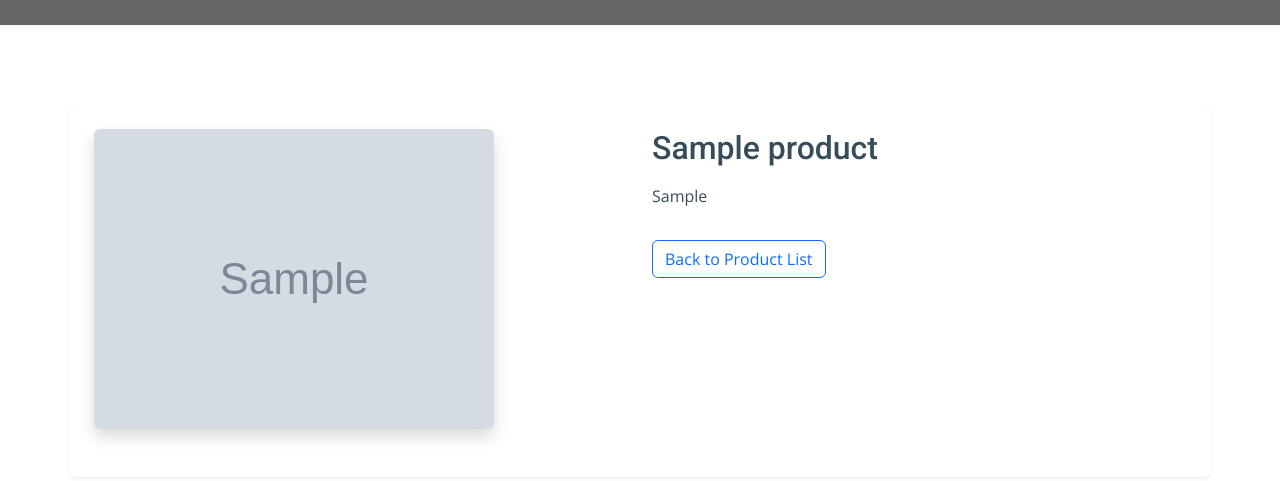
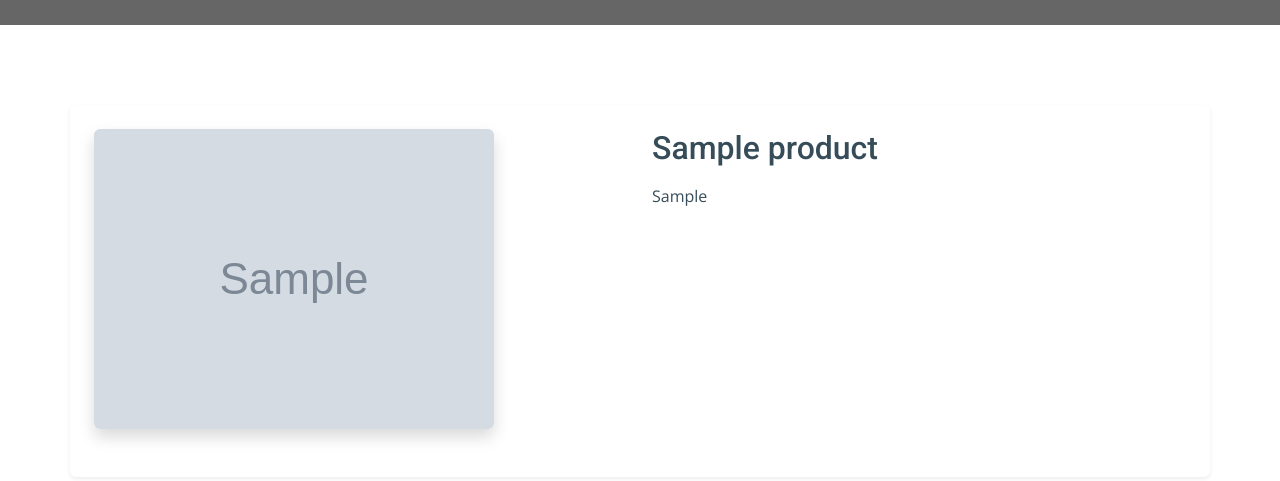
Before and after one commit to LailaWulandarii/compro-terama, a CodeIgniter 4 app: the page made by app/Views/detail_product.php in a window 1280 px wide. Shown: the part 298-779 px from the top of the page. Run offline with PHP 8.4 and a stand-in for CodeIgniter, Linux system fonts and the light colour scheme; the template is opened without the code that fills it: most values are stand-ins (such as "Sample title", 1, 10 or a date in 2020); grey boxes marked "Sample" are stand-in pictures; data that the repository does not hold is empty; some libraries are stand-ins or nearby versions.

Commit message:
delete action button for redirect to products page

```diff
--- a/app/Views/detail_product.php
+++ b/app/Views/detail_product.php
@@ -33,9 +33,9 @@
         </p>
 
         <!-- Jika butuh tombol aksi -->
-        <a href="<?= base_url($lang . '/produk'); ?>" class="btn btn-outline-primary mt-3">
+        <!-- <a href="<?= base_url($lang . '/produk'); ?>" class="btn btn-outline-primary mt-3">
           <?= $lang === 'id' ? 'Kembali ke Daftar Produk' : 'Back to Product List'; ?>
-        </a>
+        </a> -->
       </div>
     </div>
   </div>
```
